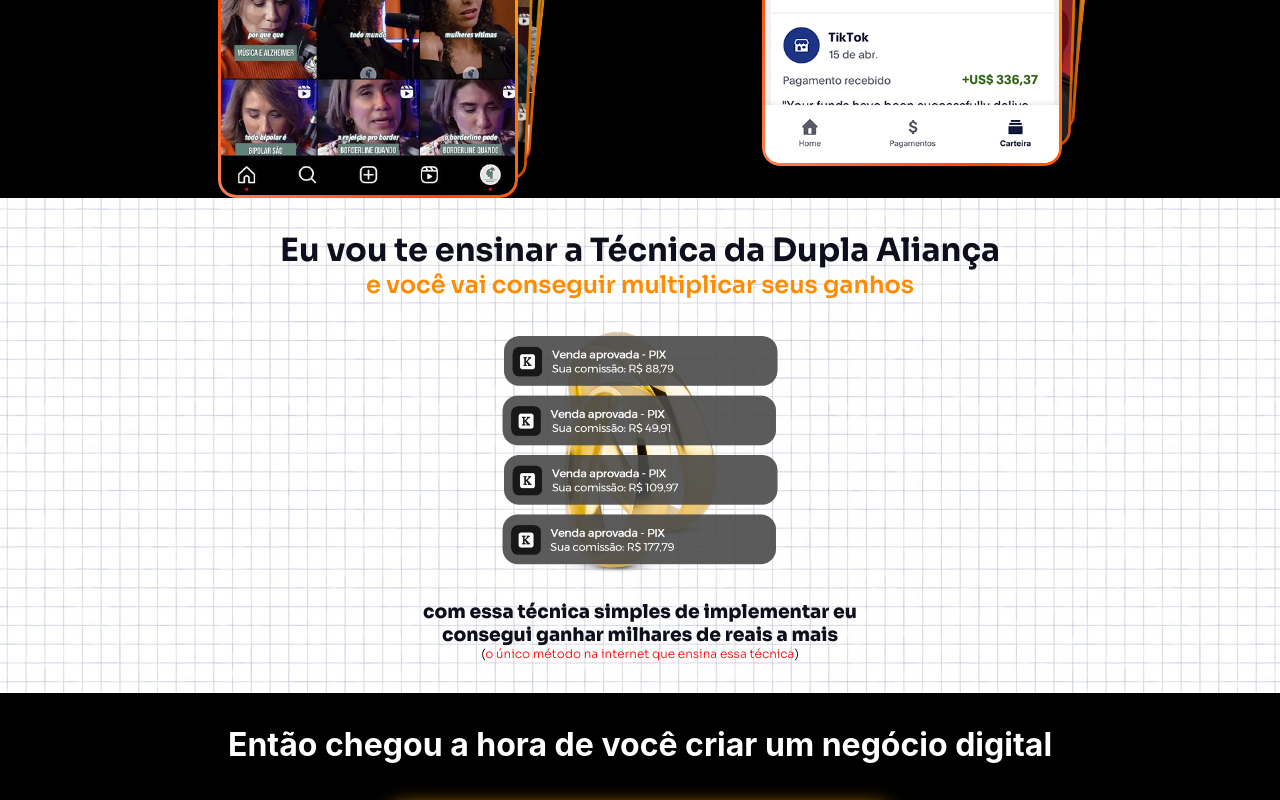
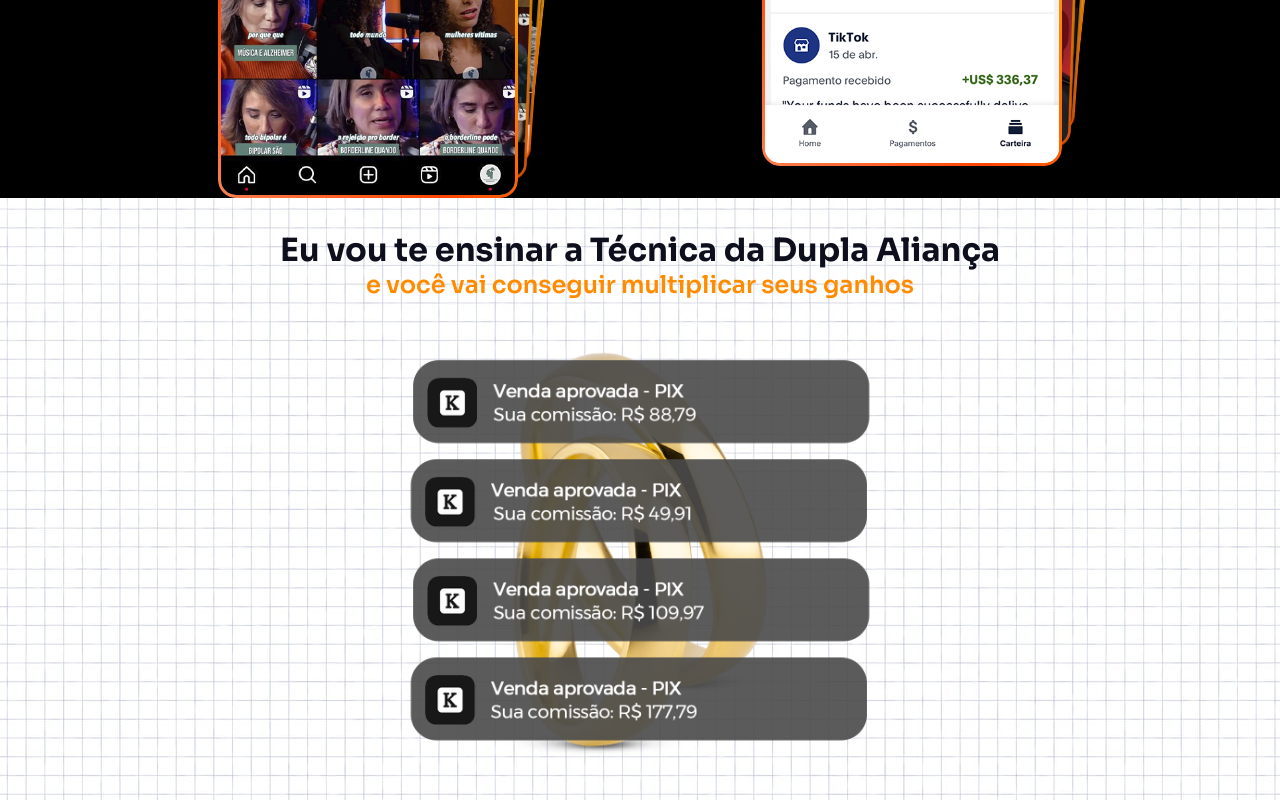
Before and after one commit to mateussuricato/vivendo-de-cortes-lp, a React (Create React App) app: page / in a window 1280 px wide. Shown: the part 2755-3555 px from the top of the page. Built offline with nearby package versions, Linux system fonts and the light colour scheme.

Commit message:
feature: new size image

```diff
--- a/src/components/Main/style.js
+++ b/src/components/Main/style.js
@@ -158,7 +158,8 @@ export const CopyContainer = styled.div`
 
 
    img {
-      width: 300px;
+      width: 100%;
+      max-width: 500px;
    }
 
    h1 {
```
